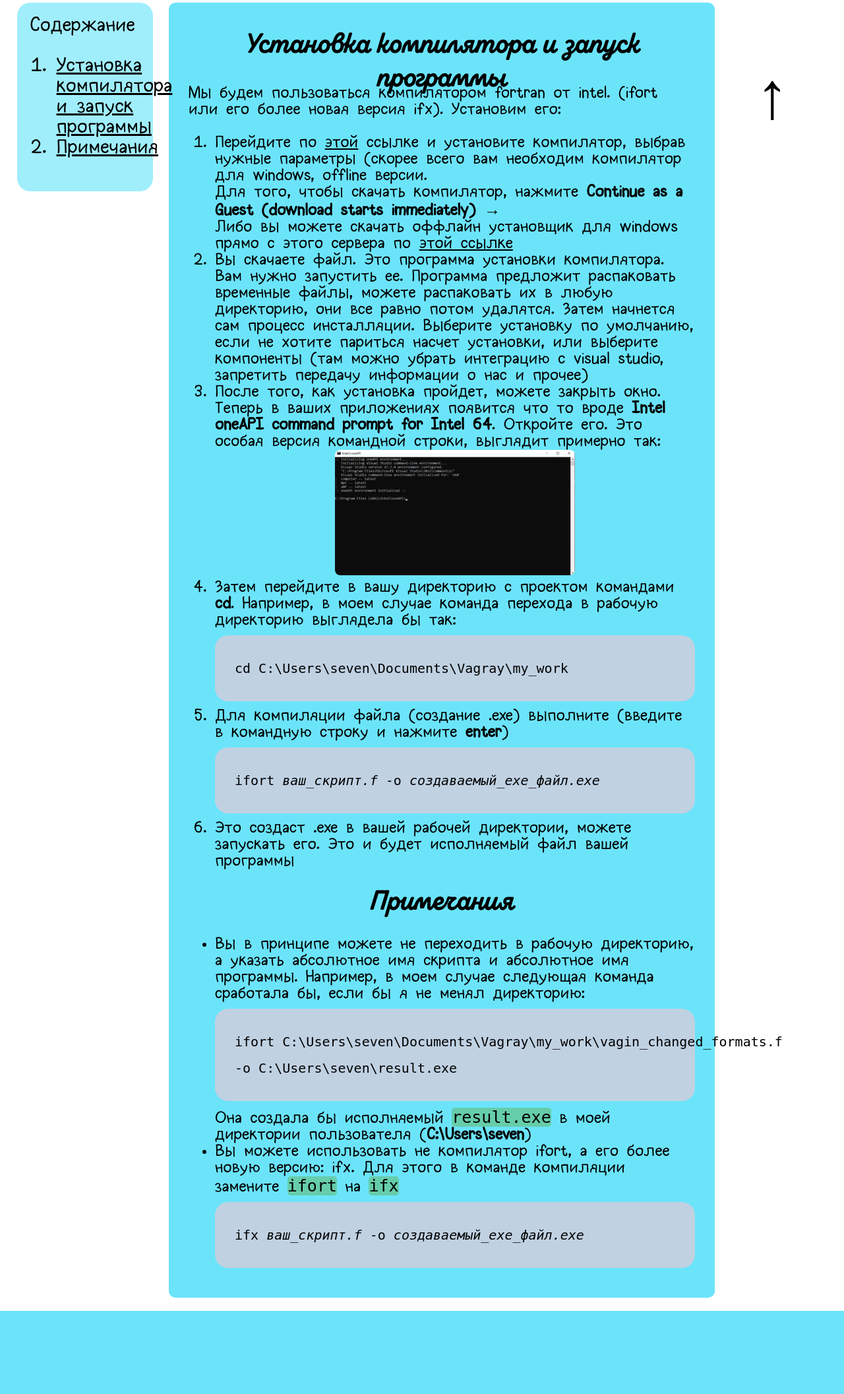
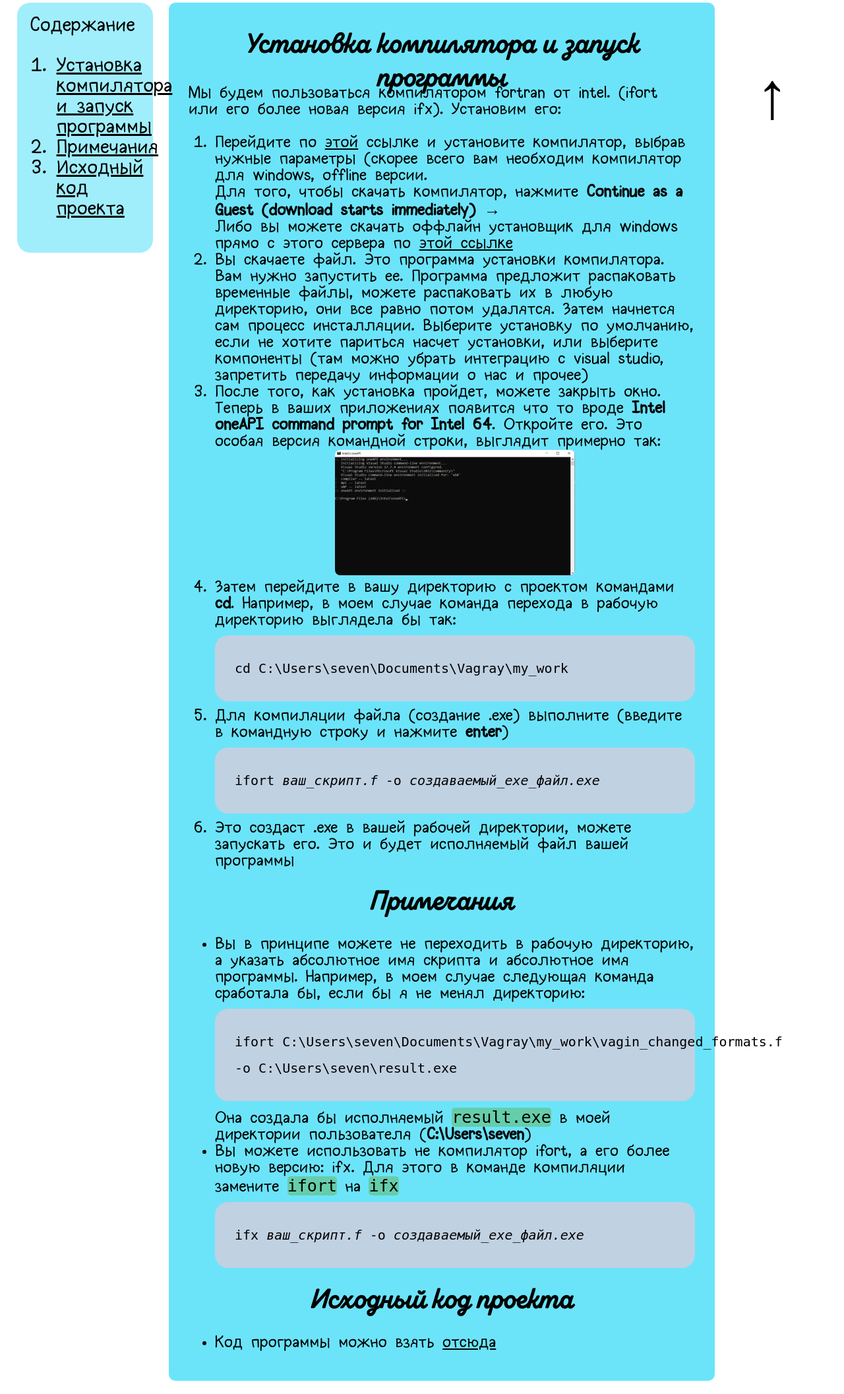
Before and after one commit to SevenTwelve712/WebReminder, a Flask app: page /vagray/start in a window 1280 px wide. Shown: the part 168-2281 px from the top of the page at 66% size. Before the commit the page ends 2155 px from the top, so only its background shows below. Run offline with Flask 3, Linux system fonts and the light colour scheme.

Commit message:
add vagray.f to server

```diff
--- a/webreminder_app/templates/finished/vagray/vagray_start.html
+++ b/webreminder_app/templates/finished/vagray/vagray_start.html
@@ -28,3 +28,7 @@
     <li>Вы можете использовать не компилятор ifort, а его более новую версию: ifx. Для этого в команде компиляции замените <code>ifort</code> на <code>ifx</code>
     {{ code_block("ifx <i>ваш_скрипт.f</i> -o <i>создаваемый_exe_файл.exe</i>") }}</li>
 </ul>
+<h1 id="source">Исходный код проекта</h1>
+<ul>
+    <li>Код программы можно взять <a href="/vagray/downloads/vagray.f">отсюда</a></li>
+</ul>
```
